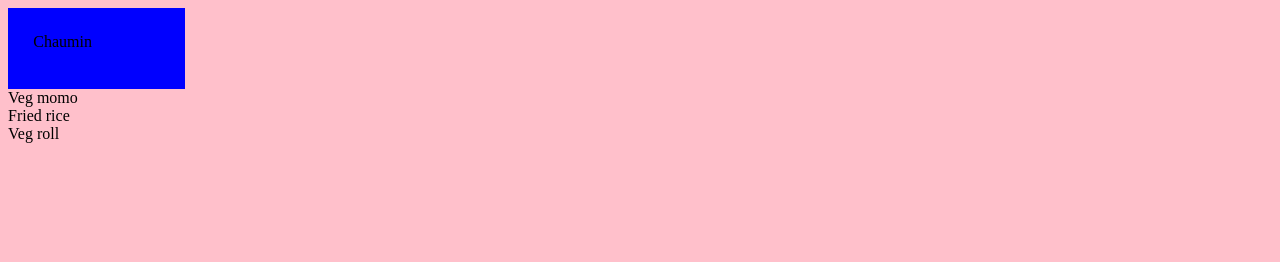
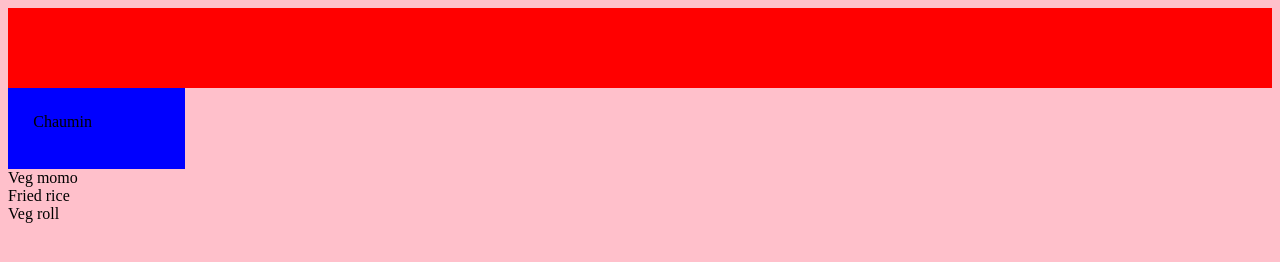
Before and after one commit to Dheerajrathour/Eazy-order, a plain HTML site: page index.html in a window 1280 px wide. Drawn offline with Linux system fonts and the light colour scheme.

Commit message:
Update style.css

```diff
--- a/style.css
+++ b/style.css
@@ -1,5 +1,9 @@
 body{
     background-color: pink;
+}
+header{
+    background-color: red;
+    height: 80px;
 }
 #starter1{
     height: 30px;
```
